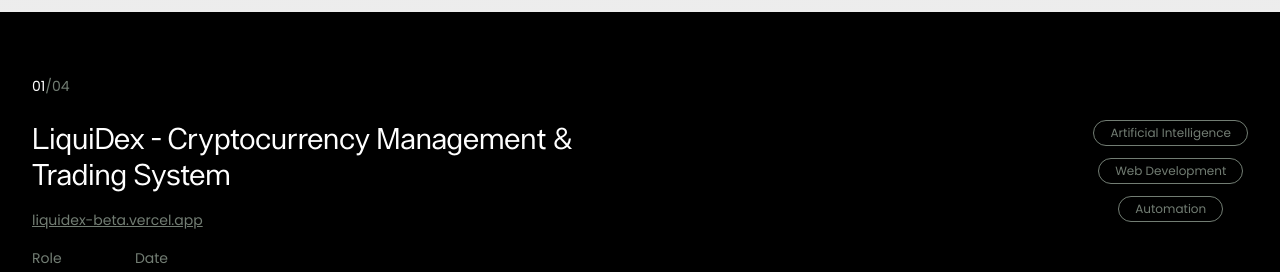
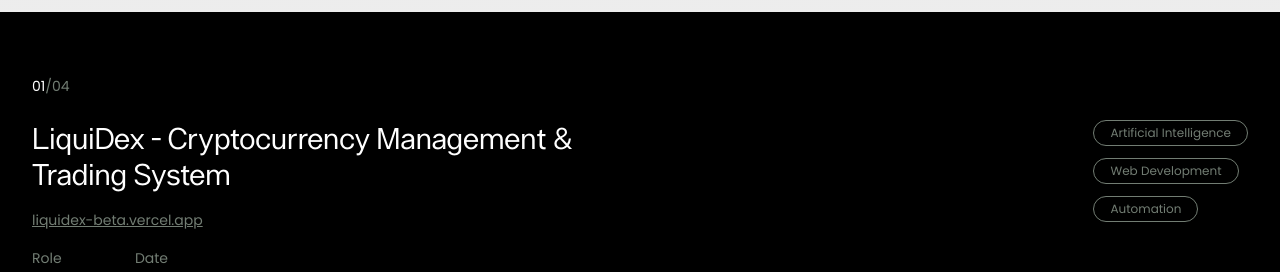
Before and after one commit to Hardy101/Eghosa, a React (Vite) app: page / in a window 1280 px wide. Shown: the part 860-1132 px from the top of the page. Built offline with nearby package versions, Linux system fonts and the light colour scheme; a web font is replaced by a local one.

Commit message:
feat: refine ProjectWrapper layout and styling for improved tag presentation

```diff
--- a/src/App.css
+++ b/src/App.css
@@ -55,7 +55,7 @@
   );
 }
 .project-li {
-  @apply border-1 rounded-2xl px-4 py-1 mx-auto font-poppins text-xs;
+  @apply border-1 rounded-2xl px-4 py-1 mr-auto font-poppins text-xs;
 }
 .bs-2 {
   box-shadow: 0 0.375em 0 #183153;
--- a/src/components/projects.tsx
+++ b/src/components/projects.tsx
@@ -89,14 +89,14 @@
               </div>
             </div>
             <div className="tags text-[#727D73] mb-auto">
-              <ul className="flex flex-row flex-wrap md:flex-col gap-3">
-                <li className="project-li my-auto">
+              <ul className="flex flex-col gap-3">
+                <li className="project-li">
                   <span>Artificial Intelligence</span>
                 </li>
-                <li className="project-li my-auto">
+                <li className="project-li">
                   <span>Web Development</span>
                 </li>
-                <li className="project-li my-auto">
+                <li className="project-li">
                   <span>Automation</span>
                 </li>
               </ul>
```
